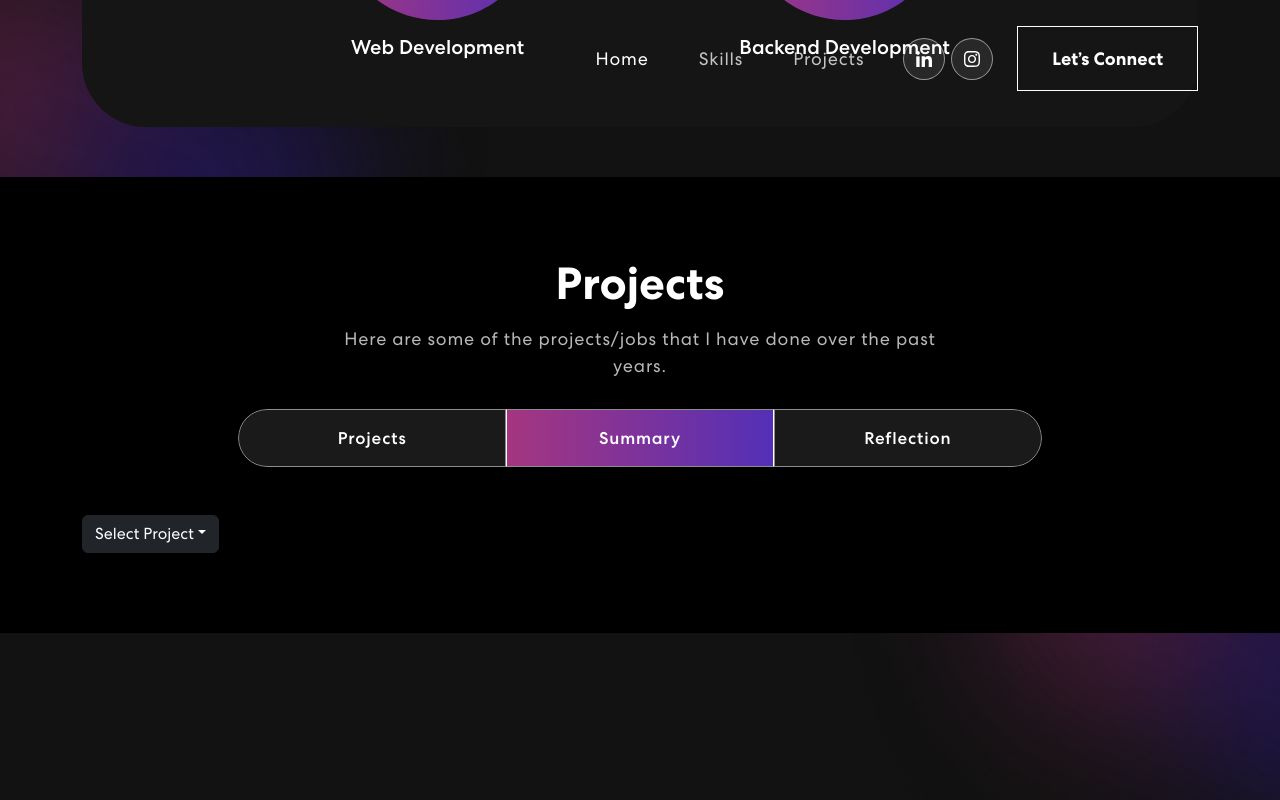
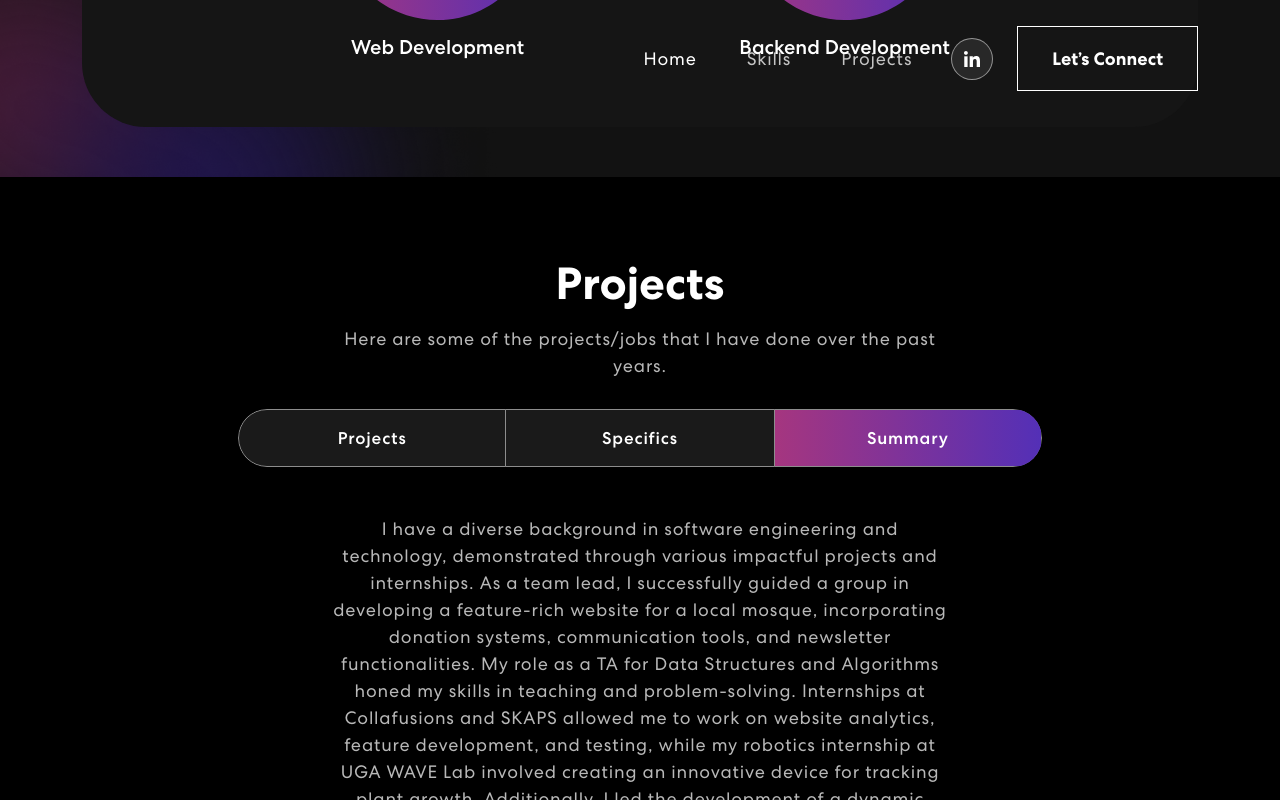
Before and after one commit to safimuddin/portfolio_website, a React (Create React App) app: page / in a window 1280 px wide. Both pictures are taken after a click on the tab "Summary". Shown: the part 1120-1920 px from the top of the page. Built offline with nearby package versions, Linux system fonts and the light colour scheme.

Commit message:
Made some changes to some of the dialouge

```diff
--- a/src/components/NavBar.js
+++ b/src/components/NavBar.js
@@ -40,12 +40,9 @@ export const NavBar = () => {
           </Nav>
           <span className="navbar-text">
             <div className="social-icon">
-            <a href="/">
-              <img src={navIcon1} alt="Icon 1 description" />
-            </a>
-            <a href="/">
-              <img src={navIcon3} alt="Icon 3 description" />
-            </a>
+              <a href="https://www.linkedin.com/in/safi-uddin-239860274/" target="_blank" rel="noopener noreferrer">
+                <img src={navIcon1} alt="LinkedIn" />
+              </a>
             </div>
             <button className="vvd"><span>Let’s Connect</span></button>
           </span>
--- a/src/components/Projects.js
+++ b/src/components/Projects.js
@@ -23,7 +23,7 @@ export const Projects = () => {
     "Collafusions": "Interned at Collafusions where I contributed to the development of a website analytics service, where we utilized A/B testing and other methods to track user behaviour and inputs.",
     "UGA WAVE Lab": "Worked as a Robotics Intern at UGA WAVE Lab, where I assisted in the development of a air-pump controlled worm that tracked under ground plant growth, automated by C++.",
     "SKAPS": "Participated in a software engineering internship at SKAPS, focusing on implementing new features inside the materials database along with a team as wlel as ran integration and unit tests to ensure any updates ran smoothly.",
-    "Social Media App": "Led the development of a social media app that focuses on showcasing a user's projects and ideas in a scrollable form, an AI powered project idea tool, and a collaboration tool where multiple users can form together to create projects and showcase them to the internet."
+    "Connexya": "Led the development of a social media app that focuses on showcasing a user's projects and ideas in a scrollable form, an AI powered project idea tool, and a collaboration tool where multiple users can form together to create projects and showcase them to the internet."
   };
 
   const projects = [
@@ -32,7 +32,7 @@ export const Projects = () => {
     { title: "Collafusions", description: "Software Engineer Intern", imgUrl: collafusions },
     { title: "UGA WAVE Lab", description: "Robotics Intern", imgUrl: waveLab },
     { title: "SKAPS", description: "Software Engineer Intern", imgUrl: SKAPS },
-    { title: "Social Media App", description: "Software Engineering Lead", imgUrl: smapp },
+    { title: "Connexya", description: "Software Engineering Lead", imgUrl: smapp },
   ];
 
   const handleSelect = (eventKey) => {
@@ -60,10 +60,10 @@ export const Projects = () => {
                         <Nav.Link eventKey="first">Projects</Nav.Link>
                       </Nav.Item>
                       <Nav.Item>
-                        <Nav.Link eventKey="second">Summary</Nav.Link>
+                        <Nav.Link eventKey="second">Specifics</Nav.Link>
                       </Nav.Item>
                       <Nav.Item>
-                        <Nav.Link eventKey="third">Reflection</Nav.Link>
+                        <Nav.Link eventKey="third">Summary</Nav.Link>
                       </Nav.Item>
                     </Nav>
                     <Tab.Content id="slideInUp" className={isVisible ? "animate__animated animate__slideInUp" : ""}>
@@ -98,7 +98,7 @@ export const Projects = () => {
                         </div>
                       </Tab.Pane>
                       <Tab.Pane eventKey="third">
-                        <p>Lorem ipsum dolor sit amet...</p>
+                        <p>I have a diverse background in software engineering and technology, demonstrated through various impactful projects and internships. As a team lead, I successfully guided a group in developing a feature-rich website for a local mosque, incorporating donation systems, communication tools, and newsletter functionalities. My role as a TA for Data Structures and Algorithms honed my skills in teaching and problem-solving. Internships at Collafusions and SKAPS allowed me to work on website analytics, feature development, and testing, while my robotics internship at UGA WAVE Lab involved creating an innovative device for tracking plant growth. Additionally, I led the development of a dynamic social media app focused on showcasing projects, leveraging AI for idea generation, and fostering collaboration. Each experience has contributed to my expertise in building, testing, and deploying complex software solutions.</p>
                       </Tab.Pane>
                     </Tab.Content>
                   </Tab.Container>
```
